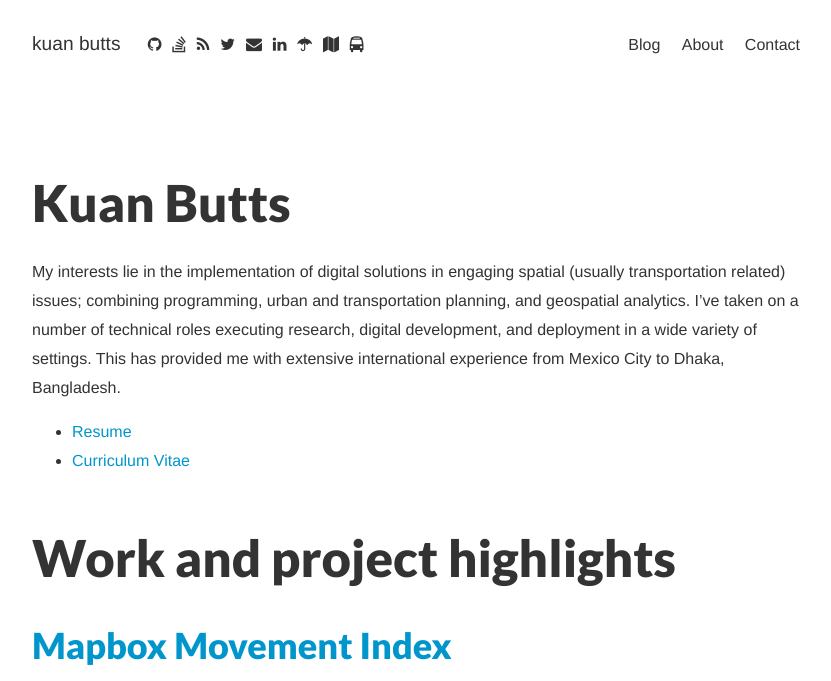
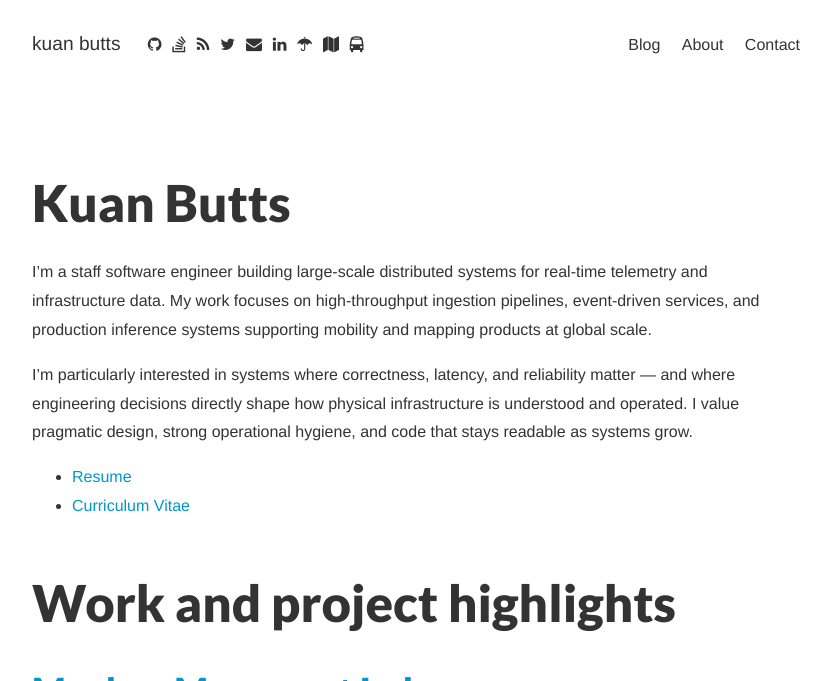
Before and after one commit to kuanb/kuanb.github.io, a Jekyll site: the page built from about.md, in a window 1280 px wide and 900 px high, cut to the strip 0-681 px from the top of the window. Shown: the whole strip, without its empty margins (224-1055 px from the left). Built offline with Jekyll 4.4.1, drawn with Linux system fonts in a browser that asks for light colours.

Commit message:
update about text

```diff
--- a/about.md
+++ b/about.md
@@ -4,7 +4,9 @@ title: Kuan Butts
 permalink: /about/
 ---
 
-My interests lie in the implementation of digital solutions in engaging spatial (usually transportation related) issues; combining programming, urban and transportation planning, and geospatial analytics. I've taken on a number of technical roles executing research, digital development, and deployment in a wide variety of settings. This has provided me with extensive international experience from Mexico City to Dhaka, Bangladesh.
+I’m a staff software engineer building large-scale distributed systems for real-time telemetry and infrastructure data. My work focuses on high-throughput ingestion pipelines, event-driven services, and production inference systems supporting mobility and mapping products at global scale.
+
+I’m particularly interested in systems where correctness, latency, and reliability matter — and where engineering decisions directly shape how physical infrastructure is understood and operated. I value pragmatic design, strong operational hygiene, and code that stays readable as systems grow.
 
 - [Resume](/resume)
 - [Curriculum Vitae](https://docs.google.com/document/d/e/2PACX-1vR0SoI_lomksCWTLiwjqII36dZAcL8WdSMw-9CLfS2PeK8FbIGMLszMcG3Y16cG0NZaXNjEU1agmFiY/pub)
```
